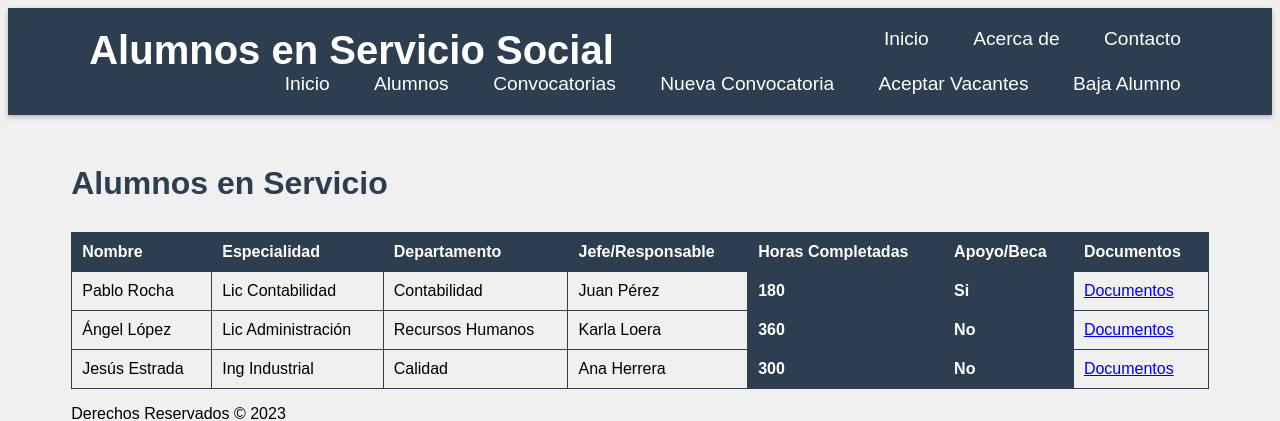
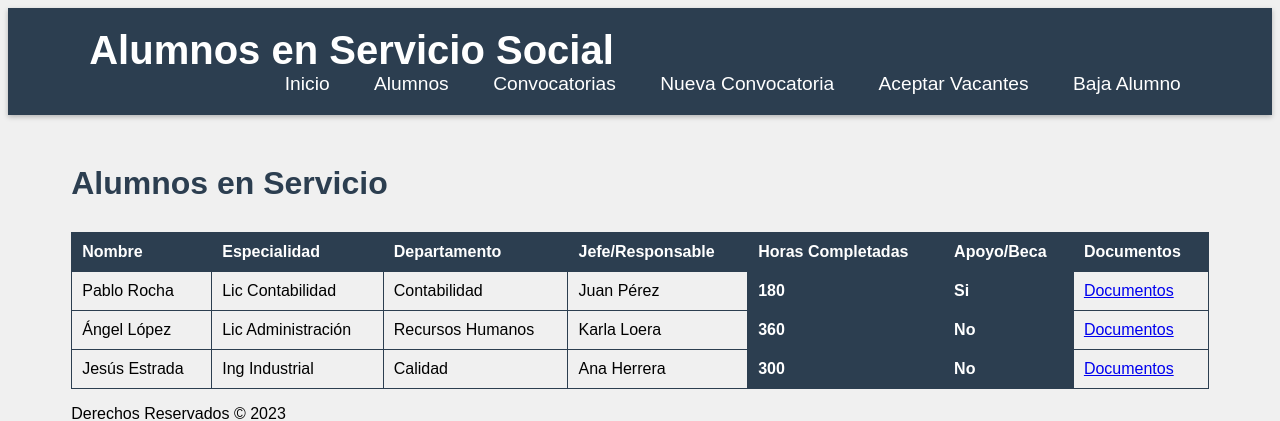
Before and after one commit to AngelDavidLA03/ProyectoFinal, a PHP site: page /Alumnosenservicio.php in a window 1280 px wide. Shown: the top 421 px of the page. Run offline with PHP 8.4, Linux system fonts and the light colour scheme.

Commit message:
Update Alumnosenservicio.php

```diff
--- a/Alumnosenservicio.php
+++ b/Alumnosenservicio.php
@@ -10,21 +10,15 @@
 <header>
 	<div class="container">
 		<h1>Alumnos en Servicio Social</h1>
-		<nav class="top-menu">
-			<ul>
-				<li><a href="#">Inicio</a></li>
-				<li><a href="#">Acerca de</a></li>
-				<li><a href="#">Contacto</a></li>
-			</ul>
-		</nav>
+
 		<nav class="main-menu">
 			<ul>
 				<li><a href="./index.html">Inicio</a></li>
 				<li><a href="#">Alumnos</a></li>
 				<li><a href="./convocatoria.php">Convocatorias</a></li>
 				<li><a href="./nuevaconvocatoria.php">Nueva Convocatoria</a></li>
-				<li><a href="./aceptarvacantes.php">Aceptar Vacantes</a></li>
-				<li><a href="./aceptarvacantes.php">Baja Alumno</a></li>
+				<li><a href="./nuevosvacantes.php">Aceptar Vacantes</a></li>
+				<li><a href="./bajaalumno.html">Baja Alumno</a></li>
 			</ul>
 		</nav>
 	</div>
```
